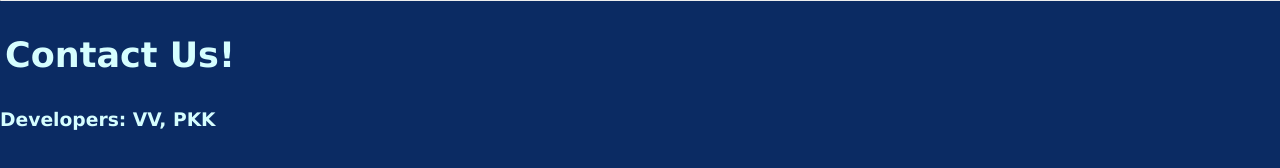
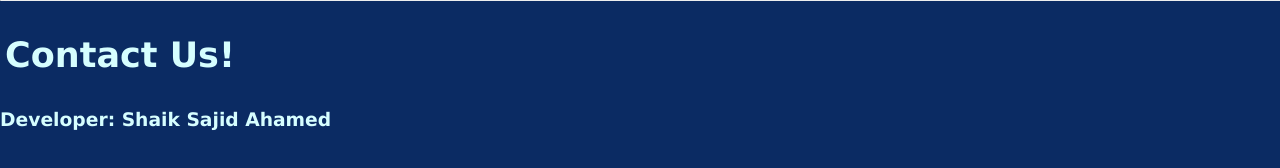
Before and after one commit to sajid-01/my-c-projects-, a PHP site: page / in a window 1280 px wide. Shown: the part 1545-1713 px from the top of the page. Run offline with PHP 8.4, Linux system fonts and the light colour scheme.

Commit message:
Update index.php

```diff
--- a/hotelmanagement/index.php
+++ b/hotelmanagement/index.php
@@ -321,7 +321,7 @@
 		<div id="contact" class="footer">
 			<hr>
 			<h2 class="foot-text">Contact Us!</h2>
-			<h3 class="foot-text">Developers: VV, PKK</h3><br>
+			<h3 class="foot-text">Developer: Shaik Sajid Ahamed</h3><br>
 		</div>
 	</body>
 </html>
```
